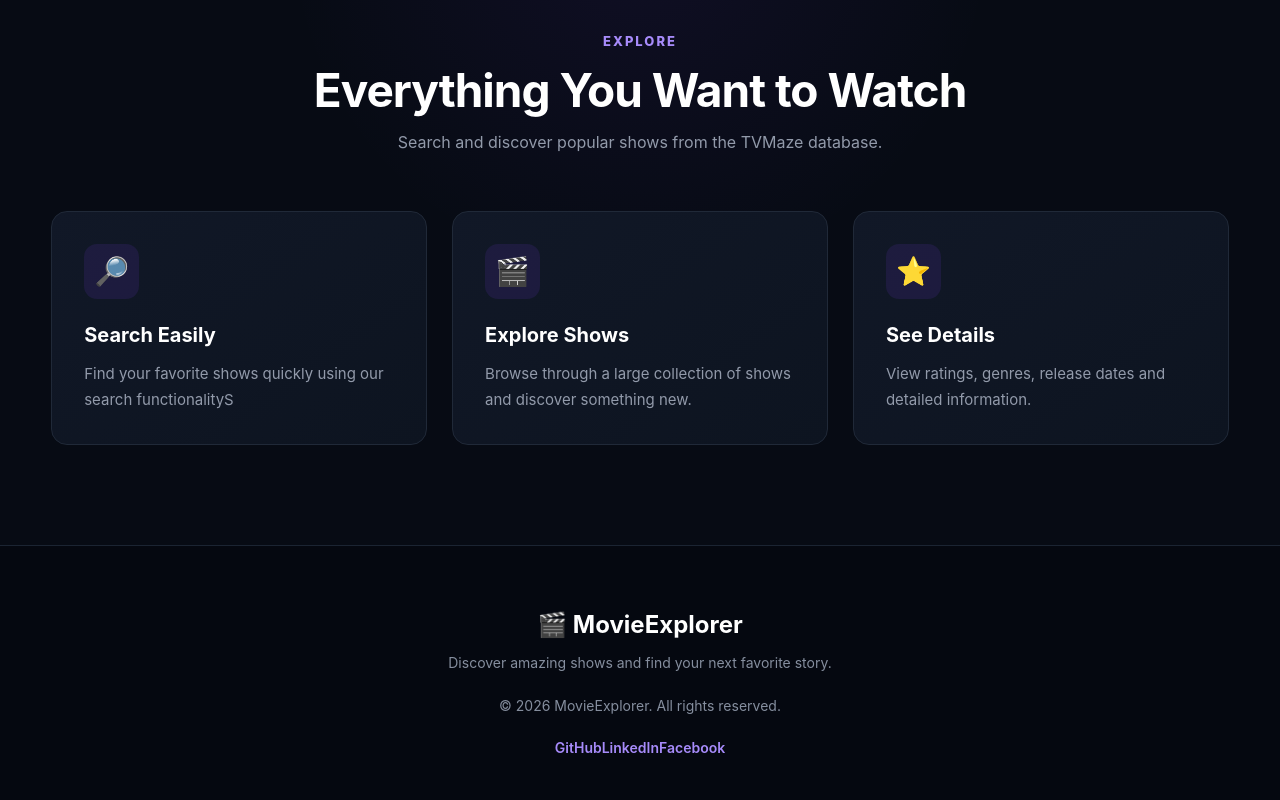
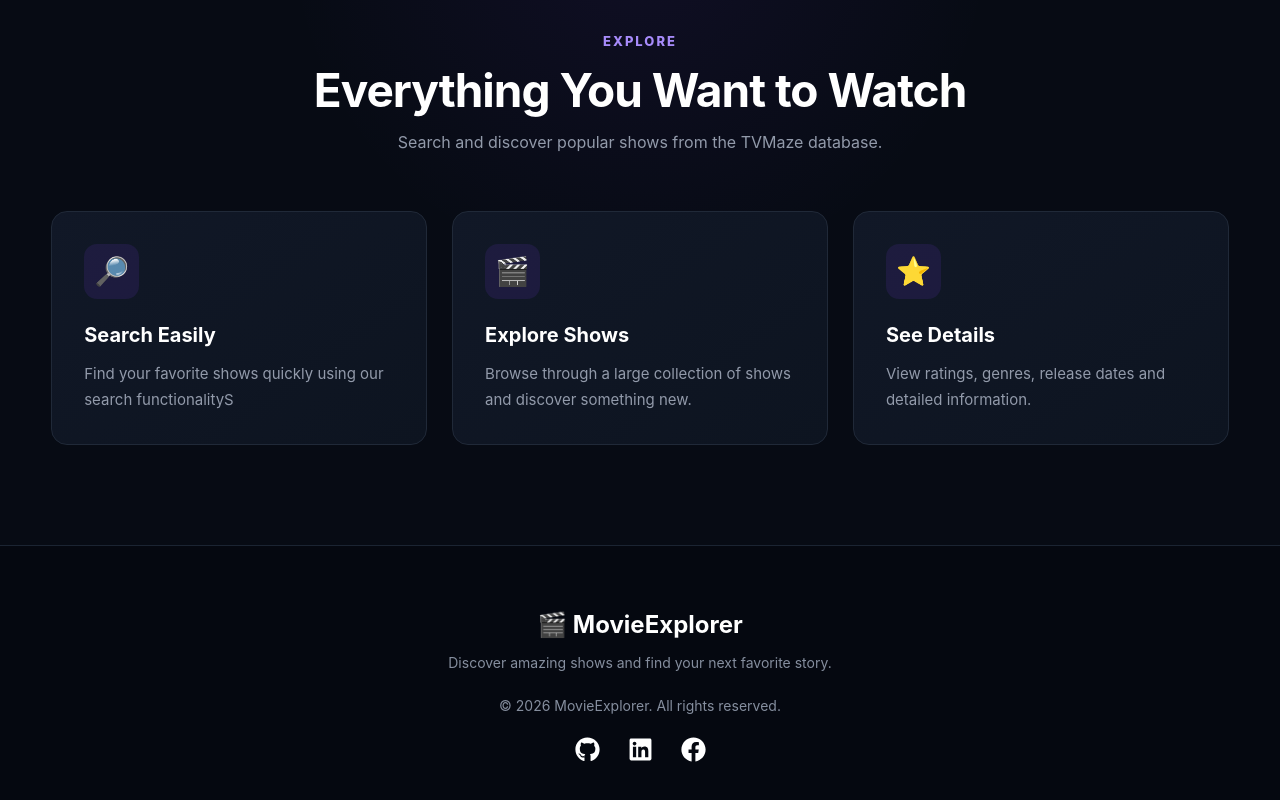
Before and after one commit to nayeem2k6/movie-explorer-website, a React (Vite) app: page / in a window 1280 px wide. Shown: the part 795-1595 px from the top of the page. Built offline with nearby package versions, Linux system fonts and the light colour scheme.

Commit message:
footer-set

```diff
--- a/package.json
+++ b/package.json
@@ -12,6 +12,7 @@
   "dependencies": {
     "react": "^19.2.8",
     "react-dom": "^19.2.8",
+    "react-icons": "^5.7.0",
     "react-router-dom": "^7.18.4"
   },
   "devDependencies": {
--- a/src/components/Footer.jsx
+++ b/src/components/Footer.jsx
@@ -1,3 +1,4 @@
+import { FaGithub, FaLinkedin, FaFacebook } from "react-icons/fa";
 
 const Footer = () => {
   return (
@@ -19,8 +20,9 @@ const Footer = () => {
             href="https://github.com/nayeem2k6"
             target="_blank"
             rel="noreferrer"
+            aria-label="GitHub"
           >
-            GitHub
+            <FaGithub />
           </a>
 
           {/* LinkedIn */}
@@ -28,8 +30,9 @@ const Footer = () => {
             href="https://www.linkedin.com/in/nayeem2k6/"
             target="_blank"
             rel="noreferrer"
+            aria-label="LinkedIn"
           >
-            LinkedIn
+            <FaLinkedin />
           </a>
 
           {/* Facebook */}
@@ -37,8 +40,9 @@ const Footer = () => {
             href="https://www.facebook.com/share/19HXSZQav5/"
             target="_blank"
             rel="noreferrer"
+            aria-label="Facebook"
           >
-            Facebook
+            <FaFacebook />
           </a>
         </div>
       </div>
--- a/src/index.css
+++ b/src/index.css
@@ -1342,6 +1342,28 @@ main {
 }
 
 
+.footer-links {
+  display: flex;
+  justify-content: center;
+  align-items: center;
+  gap: 28px;
+  margin-top: 20px;
+}
+
+.footer-links a {
+  color: #ffffff;
+  font-size: 25px;
+  display: flex;
+  align-items: center;
+  justify-content: center;
+  text-decoration: none;
+  transition: 0.3s ease;
+}
+
+.footer-links a:hover {
+  transform: translateY(-3px);
+}
+
 /* =========================================
    25. MOBILE
 ========================================= */
```
Also changed, not shown: 1 other file (tests, documents, lock files or other folders).
